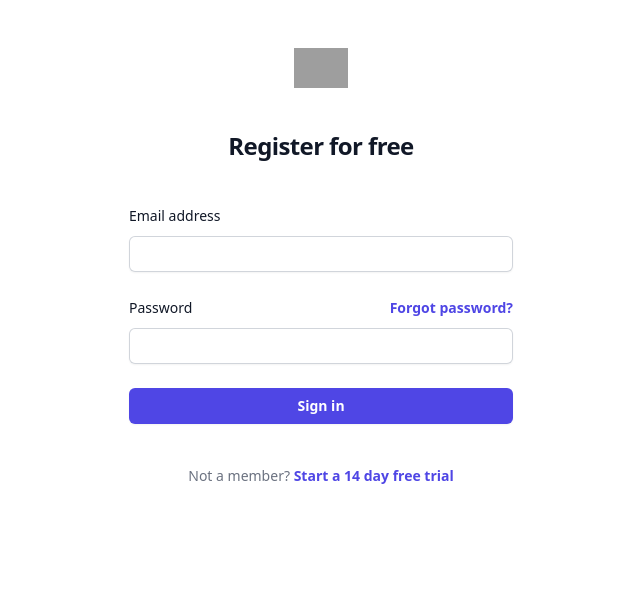
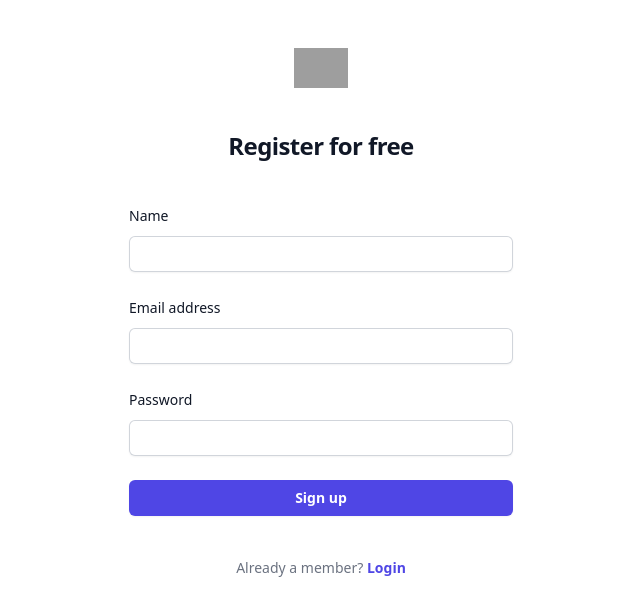
Before and after one commit to anujababy1/survey-app, a Vue app in the folder vue/: page /register in a window 1280 px wide. Shown: the top 616 px of the page, without its empty margins (319-959 px from the left). Built offline with nearby package versions, Linux system fonts and the light colour scheme; grey boxes are pictures that could not be loaded.

Commit message:
Auth navigation guard implimentaion & few modification in login and register page design

```diff
--- /dev/null
+++ b/vue/src/components/AuthLayout.vue
@@ -0,0 +1,21 @@
+<script>
+
+</script>
+
+<template>
+
+  <div class="flex min-h-full flex-1 flex-col justify-center px-6 py-12 lg:px-8">
+    <div class="sm:mx-auto sm:w-full sm:max-w-sm">
+      <img class="mx-auto h-10 w-auto" src="https://tailwindui.com/img/logos/mark.svg?color=indigo&shade=600" alt="Your Company" />
+      <!-- <h2 class="mt-10 text-center text-2xl font-bold leading-9 tracking-tight text-gray-900">
+        Register for free</h2> -->
+    </div>
+
+    <router-view></router-view>
+  </div>
+</template>
+
+
+<style scoped>
+
+</style>
--- a/vue/src/pages/Login.vue
+++ b/vue/src/pages/Login.vue
@@ -3,10 +3,8 @@
 </script>
 
 <template>
-
-  <div class="flex min-h-full flex-1 flex-col justify-center px-6 py-12 lg:px-8">
+<div>
     <div class="sm:mx-auto sm:w-full sm:max-w-sm">
-      <img class="mx-auto h-10 w-auto" src="https://tailwindui.com/img/logos/mark.svg?color=indigo&shade=600" alt="Your Company" />
     <h2 class="mt-10 text-center text-2xl font-bold leading-9 tracking-tight text-gray-900">
         Login</h2>
    </div>
@@ -21,12 +19,7 @@
         </div>
 
         <div>
-          <div class="flex items-center justify-between">
           <label for="password" class="block text-sm font-medium leading-6 text-gray-900">Password</label>
-            <div class="text-sm">
-              <a href="#" class="font-semibold text-indigo-600 hover:text-indigo-500">Forgot password?</a>
-            </div>
-          </div>
           <div class="mt-2">
             <input id="password" name="password" type="password" autocomplete="current-password" required="" class="block w-full rounded-md border-0 py-1.5 text-gray-900 shadow-sm ring-1 ring-inset ring-gray-300 placeholder:text-gray-400 focus:ring-2 focus:ring-inset focus:ring-indigo-600 sm:text-sm sm:leading-6" />
           </div>
@@ -40,7 +33,7 @@
       <p class="mt-10 text-center text-sm text-gray-500">
         Not a member?
         {{ ' ' }}
-        <a href="#" class="font-semibold leading-6 text-indigo-600 hover:text-indigo-500">Start a 14 day free trial</a>
+        <router-link href="#" :to="{name:'Register'}" class="font-semibold leading-6 text-indigo-600 hover:text-indigo-500">Register for free</router-link>
       </p>
     </div>
  </div>
--- a/vue/src/pages/Register.vue
+++ b/vue/src/pages/Register.vue
@@ -3,16 +3,21 @@
 </script>
 
 <template>
-
-  <div class="flex min-h-full flex-1 flex-col justify-center px-6 py-12 lg:px-8">
+<div>
     <div class="sm:mx-auto sm:w-full sm:max-w-sm">
-      <img class="mx-auto h-10 w-auto" src="https://tailwindui.com/img/logos/mark.svg?color=indigo&shade=600" alt="Your Company" />
     <h2 class="mt-10 text-center text-2xl font-bold leading-9 tracking-tight text-gray-900">
         Register for free</h2>
    </div>
 
    <div class="mt-10 sm:mx-auto sm:w-full sm:max-w-sm">
       <form class="space-y-6" action="#" method="POST">
+          <div>
+          <label for="fullname" class="block text-sm font-medium leading-6 text-gray-900">Name</label>
+          <div class="mt-2">
+            <input id="fullname" name="fullname" type="text" autocomplete="fullname" required="" class="block w-full rounded-md border-0 py-1.5 text-gray-900 shadow-sm ring-1 ring-inset ring-gray-300 placeholder:text-gray-400 focus:ring-2 focus:ring-inset focus:ring-indigo-600 sm:text-sm sm:leading-6" />
+          </div>
+        </div>
+
         <div>
           <label for="email" class="block text-sm font-medium leading-6 text-gray-900">Email address</label>
           <div class="mt-2">
@@ -21,26 +26,21 @@
         </div>
 
         <div>
-          <div class="flex items-center justify-between">
             <label for="password" class="block text-sm font-medium leading-6 text-gray-900">Password</label>
-            <div class="text-sm">
-              <a href="#" class="font-semibold text-indigo-600 hover:text-indigo-500">Forgot password?</a>
-            </div>
-          </div>
           <div class="mt-2">
             <input id="password" name="password" type="password" autocomplete="current-password" required="" class="block w-full rounded-md border-0 py-1.5 text-gray-900 shadow-sm ring-1 ring-inset ring-gray-300 placeholder:text-gray-400 focus:ring-2 focus:ring-inset focus:ring-indigo-600 sm:text-sm sm:leading-6" />
           </div>
         </div>
 
         <div>
-          <button type="submit" class="flex w-full justify-center rounded-md bg-indigo-600 px-3 py-1.5 text-sm font-semibold leading-6 text-white shadow-sm hover:bg-indigo-500 focus-visible:outline focus-visible:outline-2 focus-visible:outline-offset-2 focus-visible:outline-indigo-600">Sign in</button>
+          <button type="submit" class="flex w-full justify-center rounded-md bg-indigo-600 px-3 py-1.5 text-sm font-semibold leading-6 text-white shadow-sm hover:bg-indigo-500 focus-visible:outline focus-visible:outline-2 focus-visible:outline-offset-2 focus-visible:outline-indigo-600">Sign up</button>
         </div>
       </form>
 
       <p class="mt-10 text-center text-sm text-gray-500">
-        Not a member?
+        Already a member?
         {{ ' ' }}
-        <a href="#" class="font-semibold leading-6 text-indigo-600 hover:text-indigo-500">Start a 14 day free trial</a>
+        <router-link :to="{name:'Login'}" href="#" class="font-semibold leading-6 text-indigo-600 hover:text-indigo-500">Login</router-link>
       </p>
     </div>
 </div>
--- a/vue/src/router/index.js
+++ b/vue/src/router/index.js
@@ -1,26 +1,49 @@
 
 import { createRouter, createWebHistory } from "vue-router";
+import DefaultLayout from '../components/DefaultLayout.vue';
+import AuthLayout from '../components/AuthLayout.vue';
 import Register from '../pages/Register.vue';
 import Login from '../pages/Login.vue';
 import Dashboard from '../pages/Dashboard.vue';
-import DefaultLayout from '../components/DefaultLayout.vue';
 import Surveys from '../pages/Surveys.vue';
+import store from "../store";
 
 const router = createRouter({
     history:createWebHistory(),
     routes:[
-        { path:'/register',name:'Register',component:Register},
-        { path:'/login',name:'Login',component:Login},
+
         {
             path:'/',
             redirect:'/dashboard',
             component:DefaultLayout,
+            meta: {requiresAuth:true},
             children:[
                 { path:'/dashboard',name:'Dashboard',component:Dashboard },
-                { path:'/survey',name:'Survey',component:Surveys }
+                { path:'/survey',name:'Survey',component:Surveys}
+            ],
+        },
+        {
+            path:'/auth',
+            name:'Auth',
+            redirect:'/login',
+            component:AuthLayout,
+            meta: {requiresAuth:false},
+            children:[
+                { path:'/register',name:'Register',component:Register},
+                { path:'/login',name:'Login',component:Login},
             ]
         }
     ],
 });
 
 export default router;
+
+router.beforeEach( (to,from,next)=>{
+    if(to.meta.requiresAuth && !store.state.user.token){
+        next({name:'Login'});
+    }else if( !to.meta.requiresAuth && store.state.user.token ){
+        next({name:'Dashboard'});
+    }else{
+        next();
+    }
+})
--- a/vue/src/store/index.js
+++ b/vue/src/store/index.js
@@ -4,7 +4,7 @@ const store = createStore({
         return {
             user:{
                 data:{
-                    name:"anuja",
+
                 },
                 token:null,
             }
```
Lines whose indentation alone changed are shown as unchanged.
